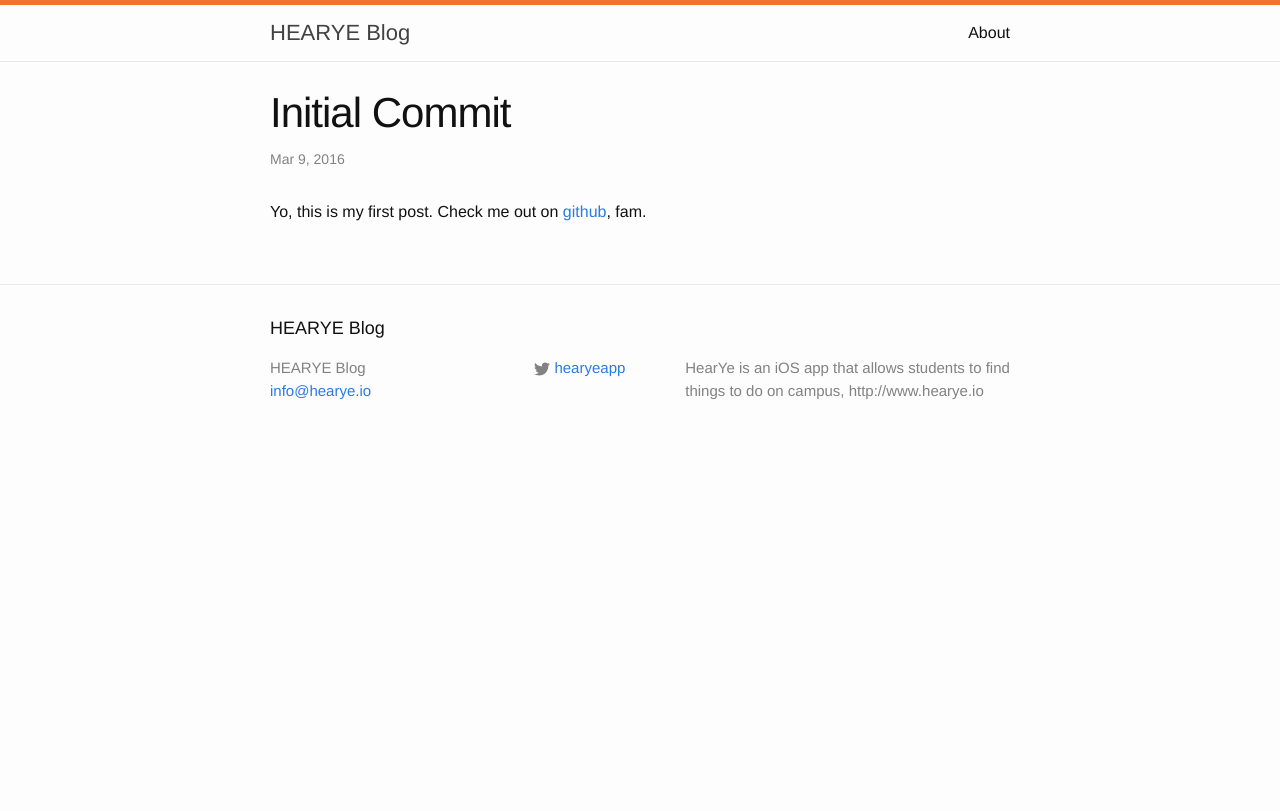
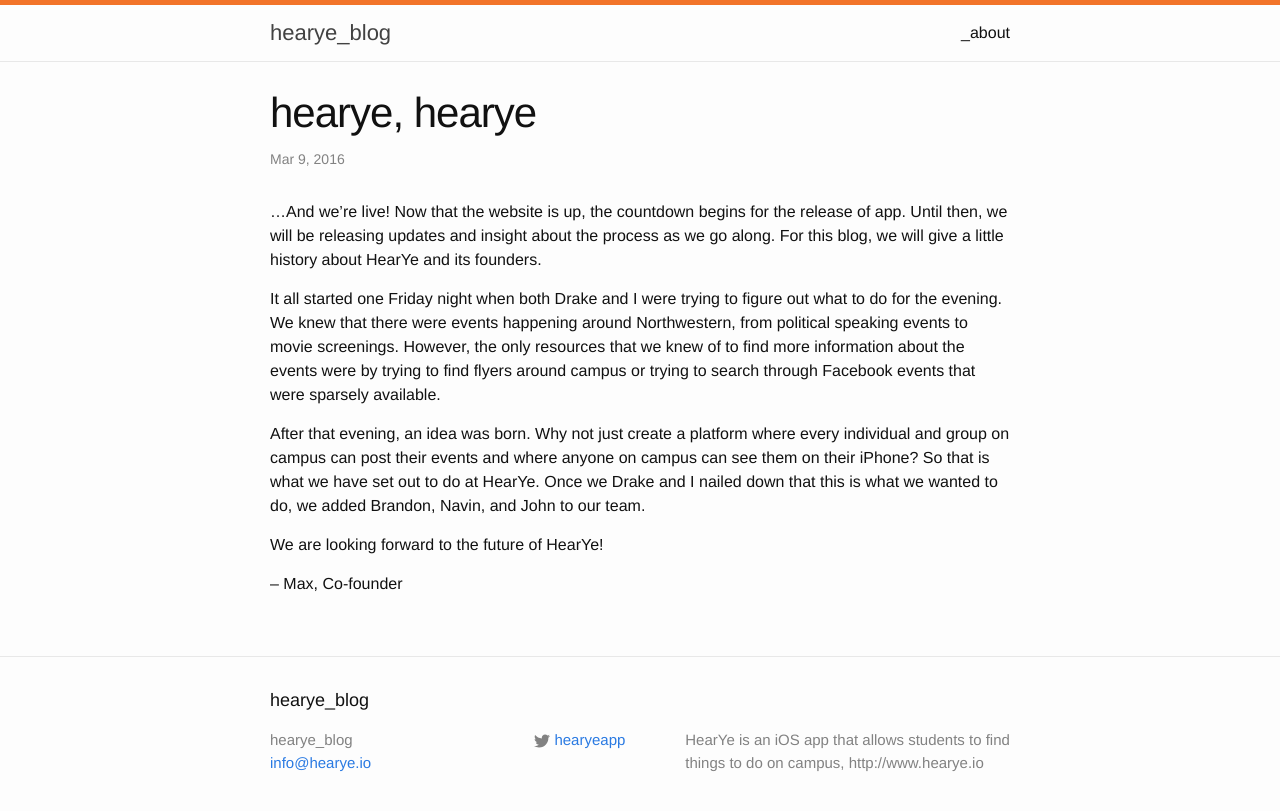
Before and after one commit to teamhearye/teamhearye.github.io, a Jekyll site: the page built from _posts/2016-03-09-initial-commit.markdown, in a window 1280 px wide. Shown: the top 811 px of the page. Built offline with Jekyll 4.4.1, drawn with Linux system fonts in a browser that asks for light colours.

Commit message:
linked successfully

```diff
--- a/_config.yml
+++ b/_config.yml
@@ -6,7 +6,7 @@
 # 'jekyll serve'. If you change this file, please restart the server process.
 
 # Site settings
-title: HEARYE Blog
+title: hearye_blog
 email: info@hearye.io
 description: > # this means to ignore newlines until "baseurl:"
  HearYe is an iOS app that allows students to find things to do on campus, http://www.hearye.io
--- a/_posts/2016-03-09-initial-commit.markdown
+++ b/_posts/2016-03-09-initial-commit.markdown
@@ -1,9 +1,15 @@
 ---
 layout: post
-title:  "Initial Commit"
+title:  "hearye, hearye"
 date:   2016-03-09 11:51:22 -0600
 categories: first beginning
 ---
-Yo, this is my first post. Check me out on [github][github-bf], fam.
+…And we’re live! Now that the website is up, the countdown begins for the release of app. Until then, we will be releasing updates and insight about the process as we go along. For this blog, we will give a little history about HearYe and its founders.
 
-[github-bf]: http://github.com/brandonfujii
+It all started one Friday night when both Drake and I were trying to figure out what to do for the evening. We knew that there were events happening around Northwestern, from political speaking events to movie screenings. However, the only resources that we knew of to find more information about the events were by trying to find flyers around campus or trying to search through Facebook events that were sparsely available.
+
+After that evening, an idea was born. Why not just create a platform where every individual and group on campus can post their events and where anyone on campus can see them on their iPhone? So that is what we have set out to do at HearYe. Once we Drake and I nailed down that this is what we wanted to do, we added Brandon, Navin, and John to our team.
+
+We are looking forward to the future of HearYe!
+
+– Max, Co-founder
--- a/index.html
+++ b/index.html
@@ -4,7 +4,7 @@
 
 <div class="home">
 
-  <h1 class="page-heading">Posts</h1>
+  <h1 class="page-heading">our posts</h1>
 
   <ul class="post-list">
     {% for post in site.posts %}
```
Also changed, not shown: about.md (+2 -2 lines), 5 other files.
